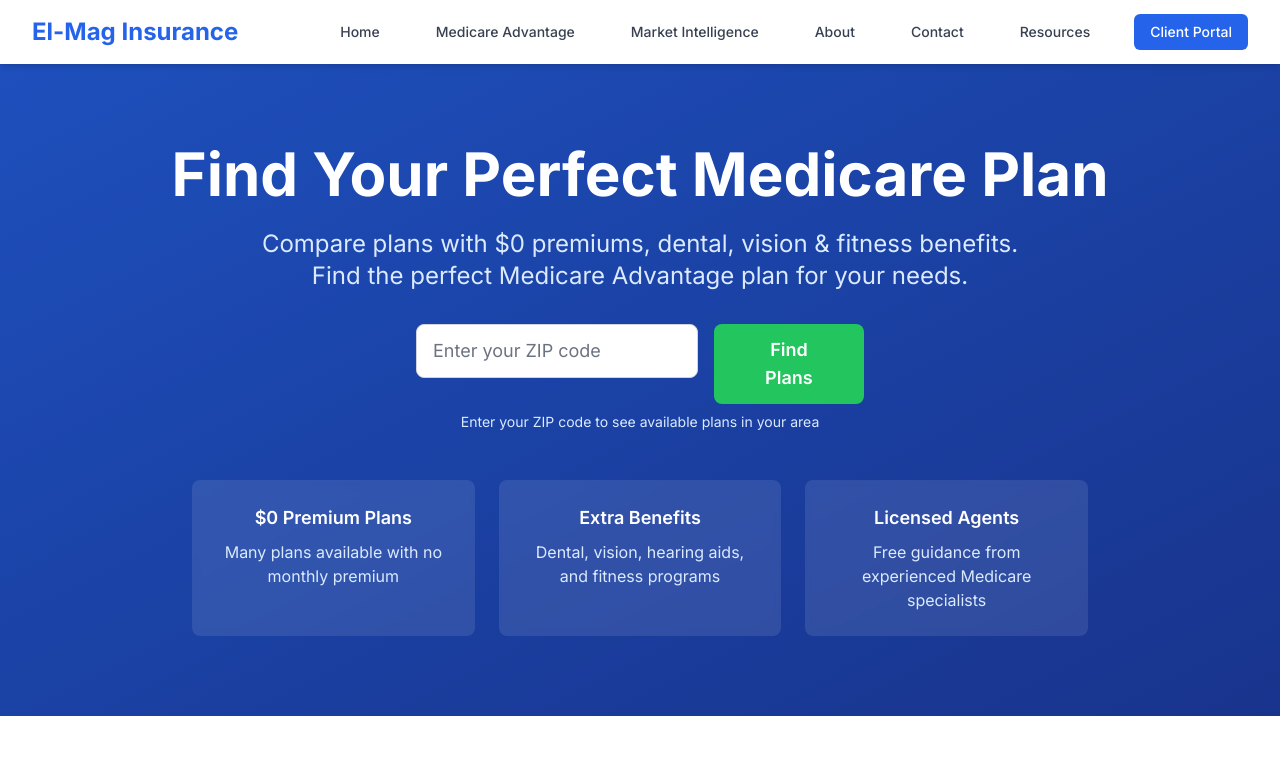
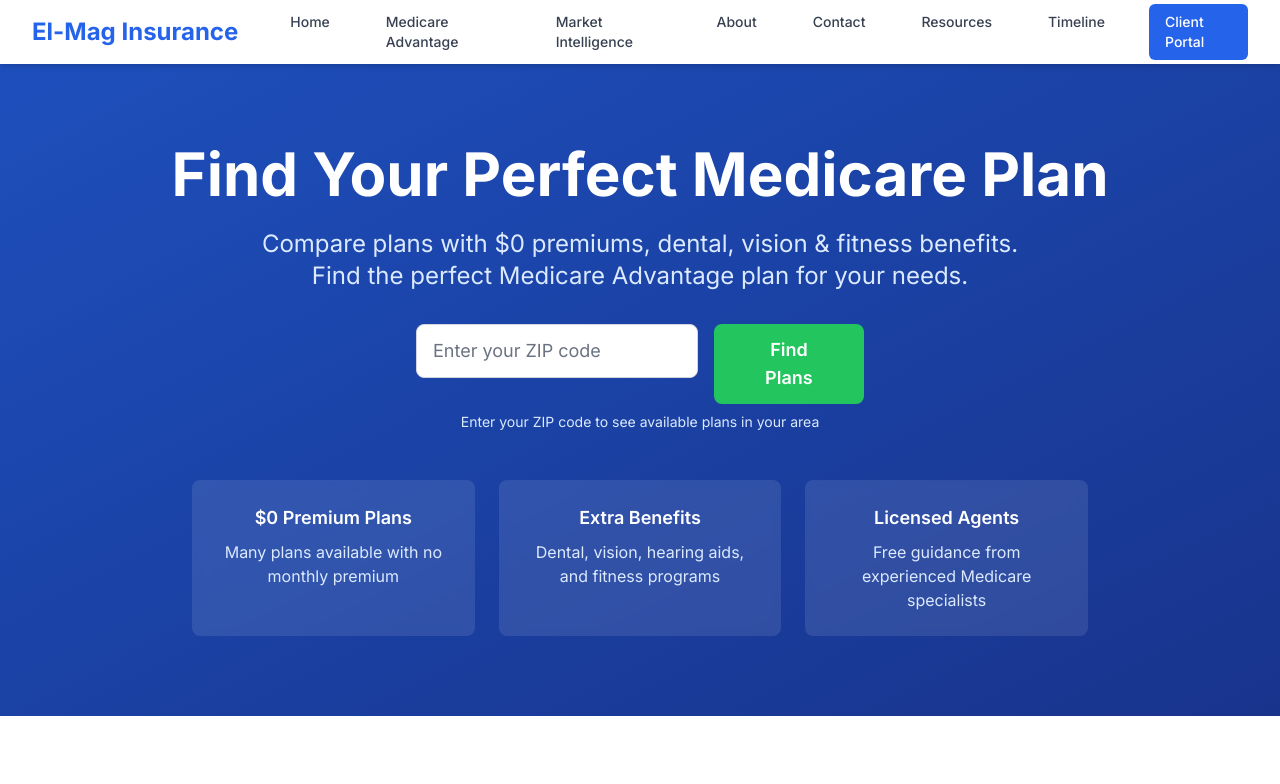
Before and after one commit to SweetsNation/my-mcp-project, a Next.js app: page / in a window 1280 px wide. Shown: the top 784 px of the page. Built offline with nearby package versions, Linux system fonts and the light colour scheme; no server answers.

Commit message:
Add enrollment timeline to main navigation menu for improved accessibility and user experience

```diff
--- a/src/components/Navigation.tsx
+++ b/src/components/Navigation.tsx
@@ -57,6 +57,12 @@ export default function Navigation() {
                 className="text-gray-700 hover:text-blue-600 px-3 py-2 rounded-md text-sm font-medium transition-colors"
               >
                 Resources
+              </Link>
+              <Link
+                href="/enrollment-timeline"
+                className="text-gray-700 hover:text-blue-600 px-3 py-2 rounded-md text-sm font-medium transition-colors"
+              >
+                Timeline
               </Link>
               <Link
                 href="/portal"
@@ -127,6 +133,20 @@ export default function Navigation() {
               >
                 Contact
               </Link>
+              <Link
+                href="/resources"
+                className="text-gray-700 hover:text-blue-600 block px-3 py-2 rounded-md text-base font-medium"
+                onClick={() => setIsMenuOpen(false)}
+              >
+                Resources
+              </Link>
+              <Link
+                href="/enrollment-timeline"
+                className="text-gray-700 hover:text-blue-600 block px-3 py-2 rounded-md text-base font-medium"
+                onClick={() => setIsMenuOpen(false)}
+              >
+                Timeline
+              </Link>
             </div>
           </div>
         )}
```
